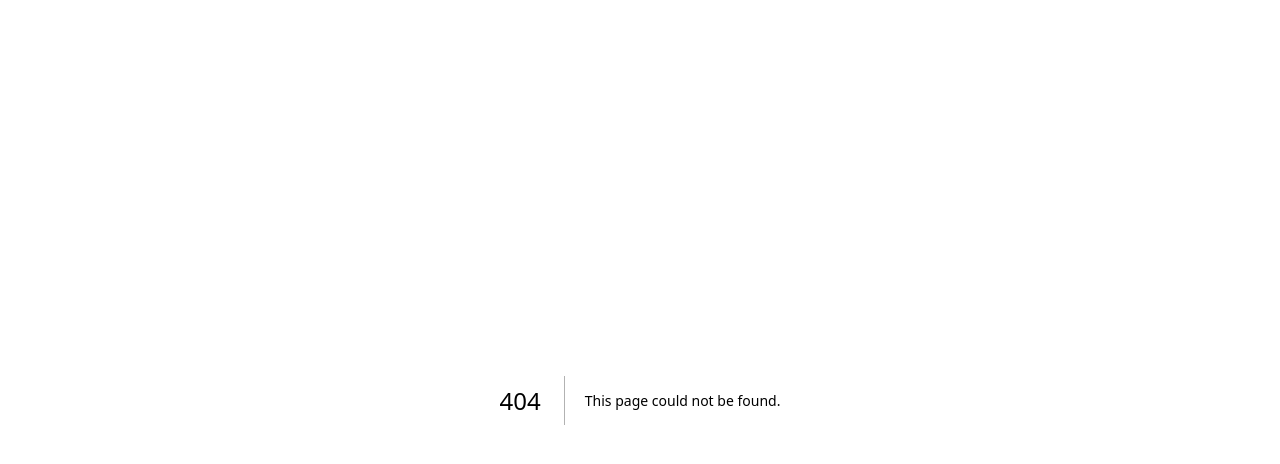
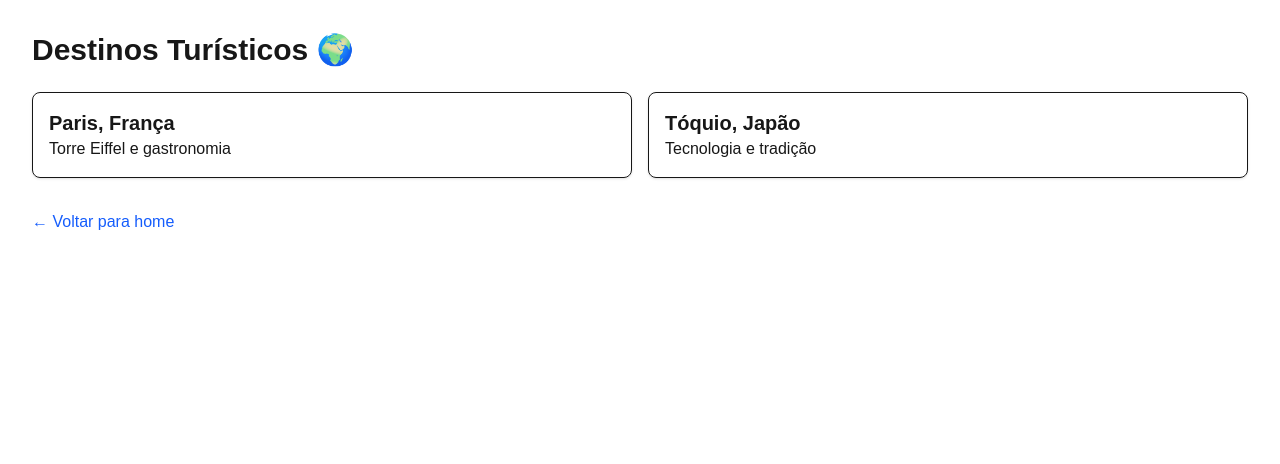
Before and after one commit to Danielmsouza-dev/ci-cd-next, a Next.js app: page /destinos in a window 1280 px wide. Before the commit this address had no page. Shown: the top 464 px of the page. Built offline with nearby package versions, Linux system fonts and the light colour scheme.

Commit message:
Cria página de destinos com rota /destinos

```diff
--- /dev/null
+++ b/app/destinos/page.tsx
@@ -0,0 +1,25 @@
+import Link from 'next/link';
+
+export default function DestinosPage() {
+  const destinos = [
+    { id: 1, nome: "Paris, França", descricao: "Torre Eiffel e gastronomia" },
+    { id: 2, nome: "Tóquio, Japão", descricao: "Tecnologia e tradição" },
+  ];
+
+  return (
+    <main className="min-h-screen p-8">
+      <h1 className="text-3xl font-bold mb-6">Destinos Turísticos 🌍</h1>
+      <div className="grid gap-4 md:grid-cols-2">
+        {destinos.map(destino => (
+          <div key={destino.id} className="border rounded-lg p-4 shadow">
+            <h2 className="text-xl font-semibold">{destino.nome}</h2>
+            <p>{destino.descricao}</p>
+          </div>
+        ))}
+      </div>
+      <Link href="/" className="inline-block mt-8 text-blue-600 hover:underline">
+        ← Voltar para home
+      </Link>
+    </main>
+  );
+}
```
